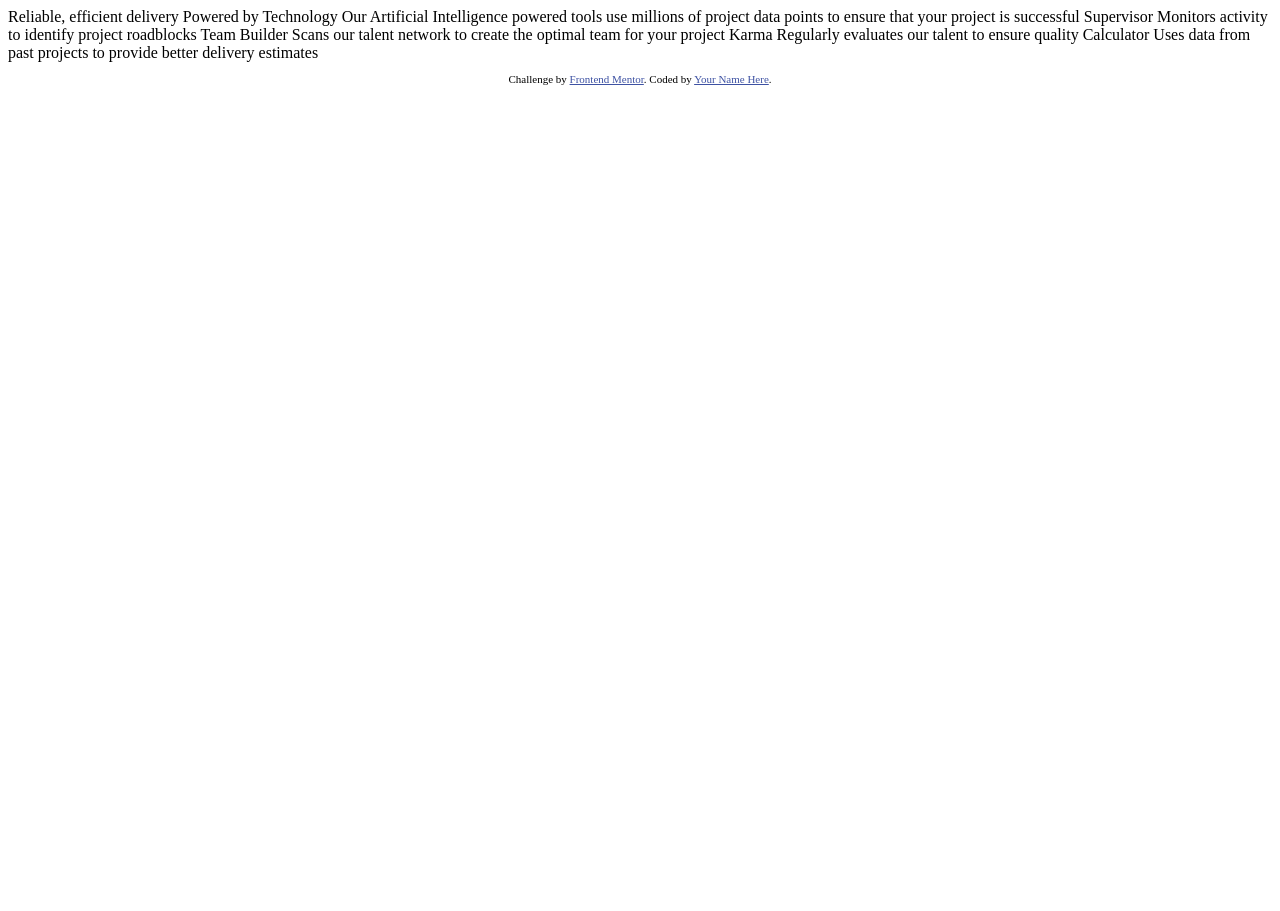
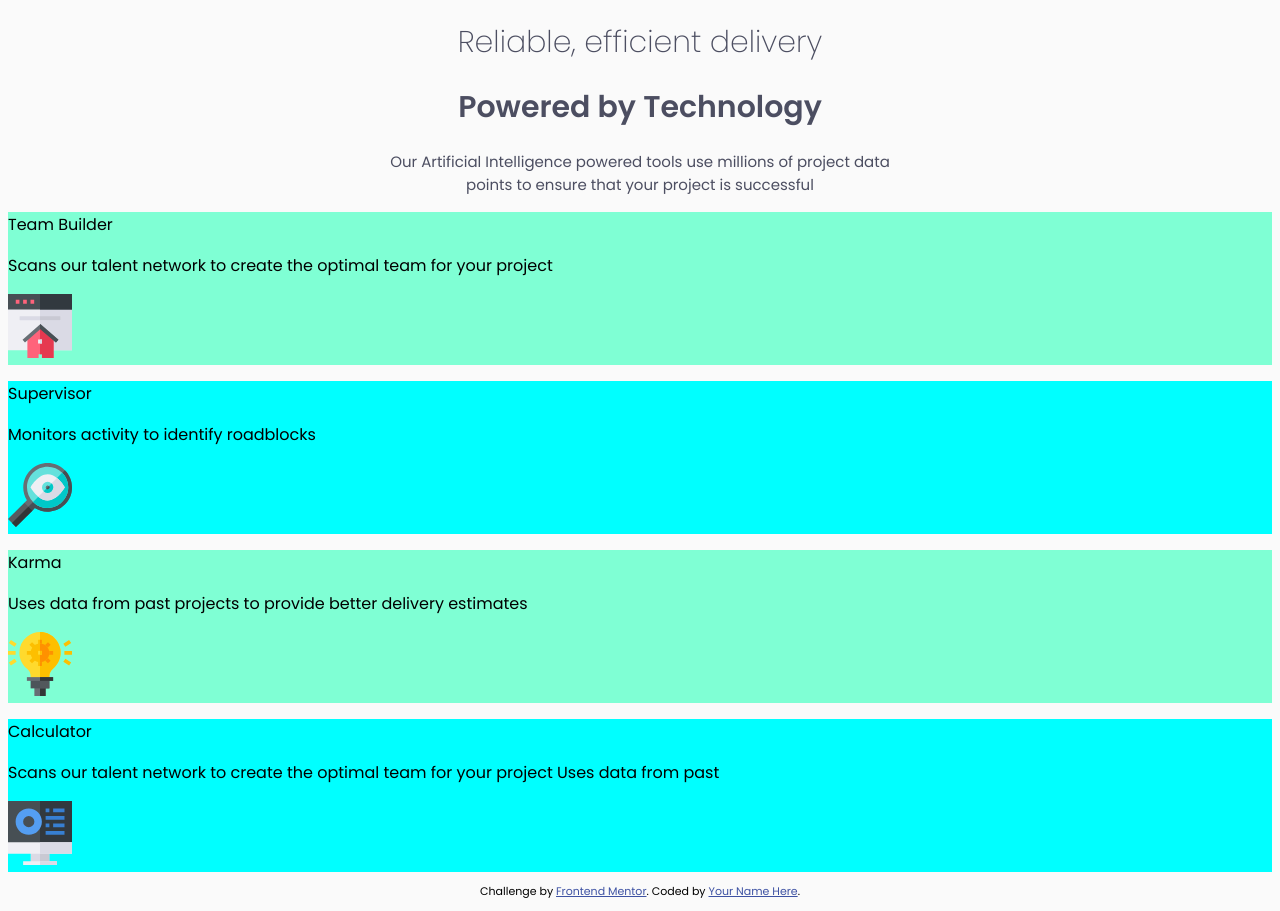
Before and after one commit to jenna-lab/four-card-feature--css--flexbox, a plain HTML site: page index.html in a window 1280 px wide. Before the commit the page ends 800 px from the top, so only its background shows below. Drawn offline with Linux system fonts and the light colour scheme.

Commit message:
add html,css and images

```diff
--- a/index.html
+++ b/index.html
@@ -5,6 +5,19 @@
   <meta name="viewport" content="width=device-width, initial-scale=1.0"> <!-- displays site properly based on user's device -->
 
   <link rel="icon" type="image/png" sizes="32x32" href="./images/favicon-32x32.png">
+  <!-- Links to an external CSS file for custom styling -->
+  <link href="./style.css" rel="stylesheet" />
+  <link rel="preconnect" href="https://fonts.googleapis.com" />
+
+  <link rel="preconnect" href="https://fonts.gstatic.com" crossorigin />
+
+  <link
+
+    href="https://fonts.googleapis.com/css2?family=Poppins:wght@200;400;600&display=swap"
+
+    rel="stylesheet"
+
+  />
 
   <title>Frontend Mentor | Four card feature section</title>
 
@@ -14,25 +27,64 @@
     .attribution a { color: hsl(228, 45%, 44%); }
   </style>
 </head>
-<body>
+<body  class="container">
 
-  Reliable, efficient delivery
-  Powered by Technology
+  <div class="text">
+    <h1 id ="header1">
+     Reliable, efficient delivery
+   </h1>
+     <h1 id="header2">
+     Powered by Technology
+     </h1>
+    <p class="paragraph">
+      Our Artificial Intelligence powered tools use millions of project data <br> points
+  to ensure that your project is successful
+    </p>
+  </div>
 
-  Our Artificial Intelligence powered tools use millions of project data points
-  to ensure that your project is successful
+  <div class="cards">
+    <div class="card">
+      <p>
+        Team Builder
+      </p>
+      <p>
+      Scans our talent network to create the optimal team for your project
+      </p>
+      <img src="./images/icon-team-builder.svg" />
+    </div>
+    <div class="card1">
+      <p>
+        Supervisor
+      </p>
+      <p>
+      Monitors activity to identify roadblocks
+      </p>
+      <img src="./images/icon-supervisor.svg" />
 
-  Supervisor
-  Monitors activity to identify project roadblocks
+    </div>
 
-  Team Builder
-  Scans our talent network to create the optimal team for your project
+    <div class="card2">
+      <p>
+        Karma
+      </p>
+      <p>
+        Uses data from past projects to provide better delivery estimates
+      </p>
+      <img src="./images/icon-karma.svg" />
 
-  Karma
-  Regularly evaluates our talent to ensure quality
+    </div>
+    <div class="card3">
+      <p>
+        Calculator
+      </p>
+      <p>
+      Scans our talent network to create the optimal team for your project
+      Uses data from past
+      </p>
+      <img src="./images/icon-calculator.svg" />
 
-  Calculator
-  Uses data from past projects to provide better delivery estimates
+    </div>
+  </div>
 
 
   <footer>
--- a/style.css
+++ b/style.css
@@ -0,0 +1,30 @@
+body{
+   background-color: hsl(0, 0%, 98%);
+   font-family: Poppins,sans-serif;
+}
+.text{
+    text-align: center;
+    font-size: 15px;
+    color:  hsl(234, 12%, 34%);
+}
+
+#header1 {
+    font-weight: 200;
+}
+
+#header2 {
+    font-weight: 600;
+}
+
+.card{
+background-color: aquamarine;
+}
+.card1 {
+    background-color:aqua;
+}
+.card2 {
+    background-color:aquamarine;
+}
+.card3 {
+    background-color:aqua;
+}
```
